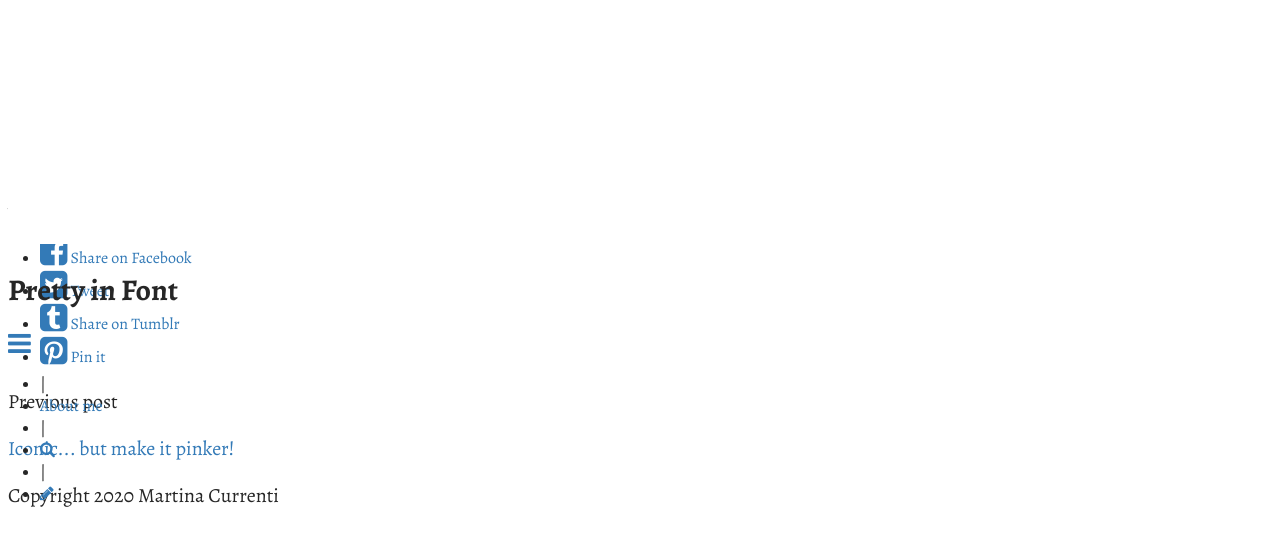
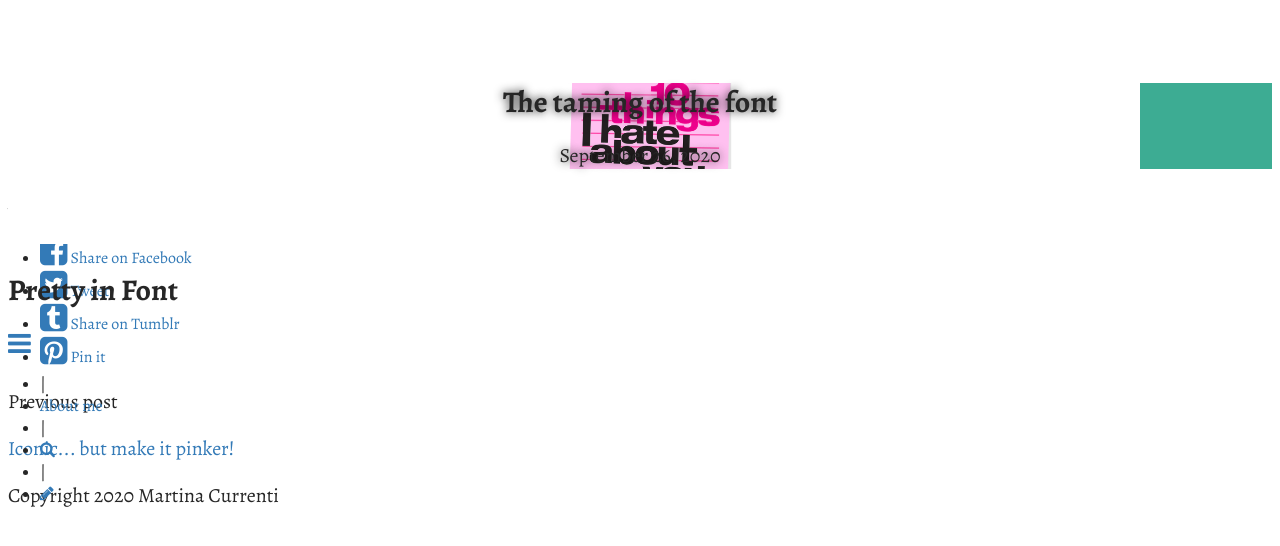
Before and after one commit to martinacurrenti/prettyinfont, a Jekyll site: the page built from _posts/2020-09-26-the-taming-of-the-font.md, in a window 1280 px wide. Shown: the top 546 px of the page. Built offline with Jekyll 4.4.1, drawn with Linux system fonts in a browser that asks for light colours; some web fonts are replaced.

Commit message:
Update Post “2020-09-26-the-taming-of-the-font”

```diff
--- a/_posts/2020-09-26-the-taming-of-the-font.md
+++ b/_posts/2020-09-26-the-taming-of-the-font.md
@@ -2,7 +2,7 @@
 layout: post
 title: The taming of the font
 date: 2020-09-26T11:49:33.378Z
-header_feature_image: ""
+header_feature_image: ../uploads/pretty-in-3-.png
 caption: 10 Things I Hate About You (1999), directed by G. Junger
 comments: true
 ---
```
